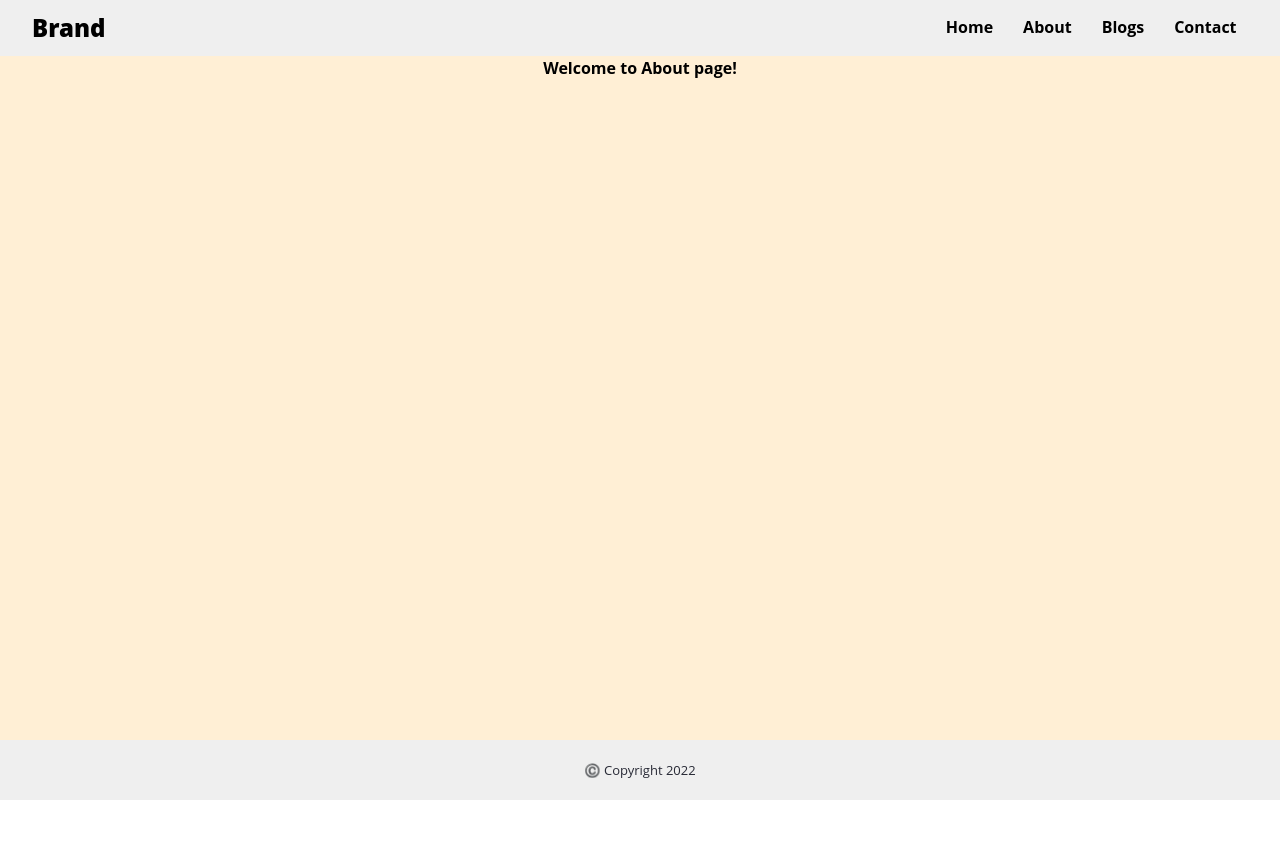
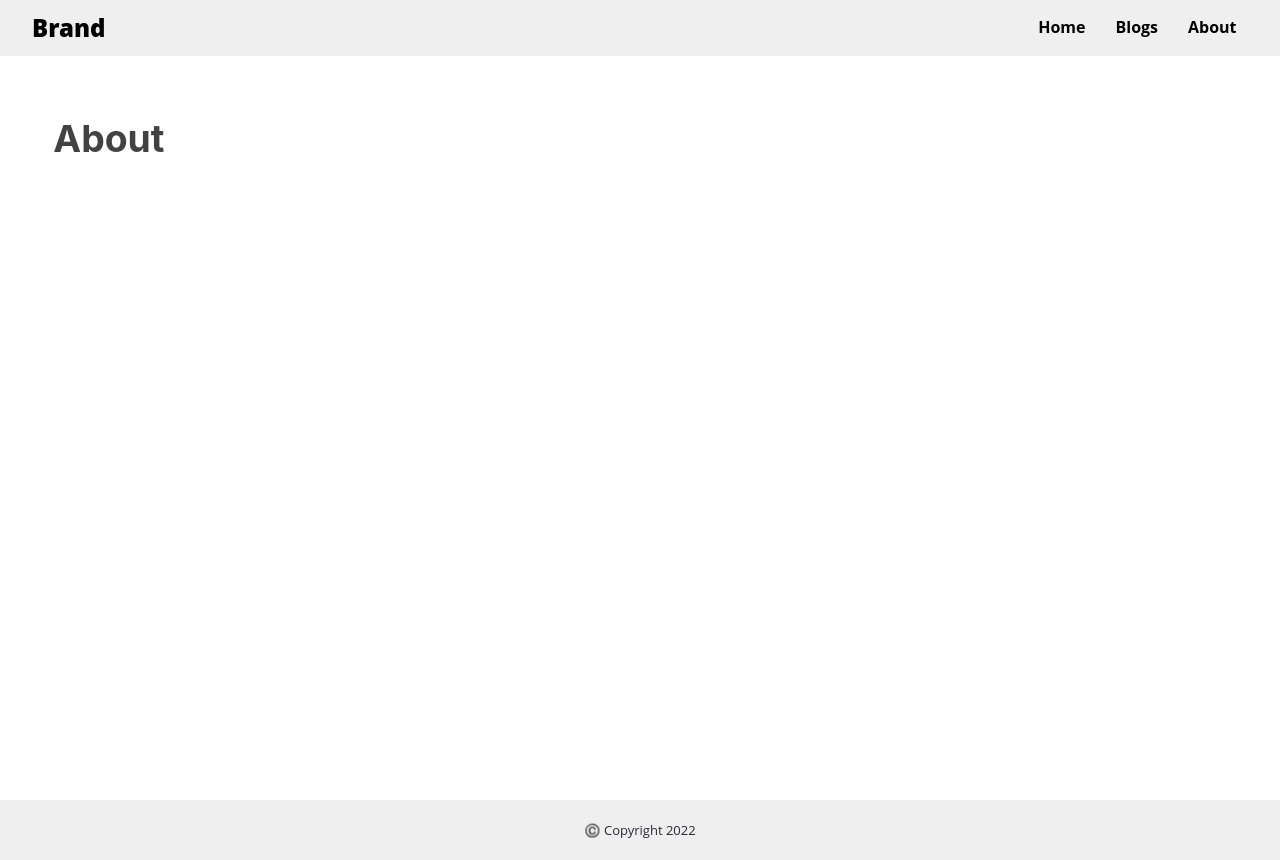
Before and after one commit to eclipsegst/nextjs-blog, a Next.js app: page /about in a window 1280 px wide. Before the commit the page ends 800 px from the top, so only its background shows below. Built offline with nearby package versions, Linux system fonts and the light colour scheme.

Commit message:
Updated styles for all pages

```diff
--- a/components/NavBar.tsx
+++ b/components/NavBar.tsx
@@ -7,9 +7,8 @@ import rem from '../utils/rem';
 
 export const links = [
   { path: "/", title: "Home" },
+  { path: "blogs", title: "Blogs" },
   { path: "about", title: "About" },
-  { path: "blogs", title: "Blogs" },
-  { path: "contact", title: "Contact" },
 ]
 
 const HeaderContainer = styled.header`
--- a/components/layout.tsx
+++ b/components/layout.tsx
@@ -2,26 +2,57 @@ import Image from 'next/image'
 import styles from './layout.module.css'
 import Navbar from './Navbar'
 import Footer from './Footer'
-import styled from 'styled-components'
+import styled, { css } from 'styled-components';
+import rem from '../utils/rem';
+import { mobile } from '../utils/media';
+import { sidebarWidth } from '../utils/sizes';
+import { bodyFont, headerFont } from '../utils/fonts';
+import { blmMetal } from '../utils/colors';
 
-import { DEFAULT_MAX_VERSION } from 'tls'
+// Whole page container
+const Container = styled.div`
+  padding: 0em;
+  // background: papayawhip;
+  min-height: calc(100vh + 60px); // Footer will be not visible on loading.
+  // min-height: 100vh;
 
-export const siteTitle = 'Next.js Sample Website'
-
-const Wrapper = styled.section`
-  padding: 0em;
-  background: papayawhip;
-  /* height: 100%; */
-  min-height: calc(100vh - 60px);
-`;
-
-const ContentWrapper = styled.main`
-  /* background: #deeefb; */
   flex: 1;
   display: flex;
   flex-direction: column;
-  justify-content: center;
+  justify-content: start;
+`;
+
+// Page content
+const ContentWrapper = styled.div`
+  // background: #deeefb;
+  margin: 0;
+  padding: ${rem(60)} ${rem(60)} 0 ${rem(60)};
+  box-sizing: border-box;
+  font-family: ${bodyFont};
+  transition: transform 150ms ease-out;
+
+  flex: 1;
+  display: flex;
+  flex-direction: column;
+  justify-content: start;
   align-items: center;
+
+  p,
+  li {
+    max-width: 80ch;
+  }
+
+  ${mobile(css`
+    padding: ${rem(100)} ${rem(20)} ${rem(30)} ${rem(20)};
+    transform: translateX(${(p) => (p.moveRight ? rem(sidebarWidth) : 0)});
+  `)};
+
+  ${(p) =>
+    p.hero &&
+    css`
+      font-family: ${headerFont};
+      width: 75rem;
+    `};
 `
 
 export default function Layout({
@@ -32,18 +63,40 @@ export default function Layout({
   home?: boolean
 }) {
   return (
-    <div>
-      <Wrapper>
-        <div className={styles.container}>
-          <Navbar/>
-
-          <ContentWrapper>{children}</ContentWrapper>
-
-        </div>
-      </Wrapper>
-      <div className='absolute bottom-0rem'>
-        <Footer/>
-      </div>
-    </div>
+    <Container>
+      <Navbar/>
+      <ContentWrapper>{children}</ContentWrapper>
+      <Footer/>
+    </Container>
   )
 }
+
+export const Title = styled.h1`
+  text-align: left;
+  width: 100%;
+  color: ${blmMetal};
+  font-size: ${rem(42)};
+  font-weight: bold;
+  font-family: ${headerFont};
+`;
+
+export const Header = styled.h2`
+  font-size: ${rem(32)};
+  font-weight: 600;
+  font-family: ${headerFont};
+  margin: 1.5em 0 0.5em;
+`;
+
+export const SubHeader = styled.h3`
+  margin: 1.5em 0 0.5em;
+  font-size: ${rem(24)};
+  font-weight: 600;
+  font-family: ${headerFont};
+`;
+
+export const TertiaryHeader = styled.h4`
+  margin: 1.5em 0 0.5em;
+  font-size: ${rem(18)};
+  font-weight: 600;
+  font-family: ${headerFont};
+`;
--- a/pages/about.tsx
+++ b/pages/about.tsx
@@ -1,16 +1,10 @@
-
-
-import Head from 'next/head'
-import styles from "../components/layout.module.css";
-import Layout, { siteTitle } from '../components/layout'
+import Layout, { Title } from '../components/Layout'
 
 export default function About() {
   return (
 
     <Layout>
-          <h1 className={styles.title}>
-            Welcome to <a href="https://nextjs.org">About page!</a>
-          </h1>
+          <Title>About</Title>
     </Layout>
   )
 }
--- /dev/null
+++ b/utils/fonts.ts
@@ -0,0 +1,4 @@
+export const bodyFont =
+  '-apple-system, BlinkMacSystemFont, "Segoe UI", Helvetica, Arial, sans-serif, "Apple Color Emoji", "Segoe UI Emoji", "Segoe UI Symbol"';
+export const headerFont = `"Avenir Next", ${bodyFont}`;
+export const monospace = 'dm, monospace';
--- /dev/null
+++ b/utils/media.ts
@@ -0,0 +1,13 @@
+import { css } from 'styled-components';
+
+export const mobile = (inner) => css`
+  @media (max-width: ${1000 / 16}em) {
+    ${inner};
+  }
+`;
+
+export const phone = (inner) => css`
+  @media (max-width: ${650 / 16}em) {
+    ${inner};
+  }
+`;
--- /dev/null
+++ b/utils/sizes.ts
@@ -0,0 +1,3 @@
+export const sidebarWidth = 300;
+export const navbarHeight = 50;
+export const searchModalWidth = 400;
```
Also changed, not shown: pages/blogs.tsx (+6 -22 lines), pages/contact.tsx (+2 -5 lines), pages/index.tsx (+7 -22 lines), pages/posts/[id].tsx (+5 -9 lines).
